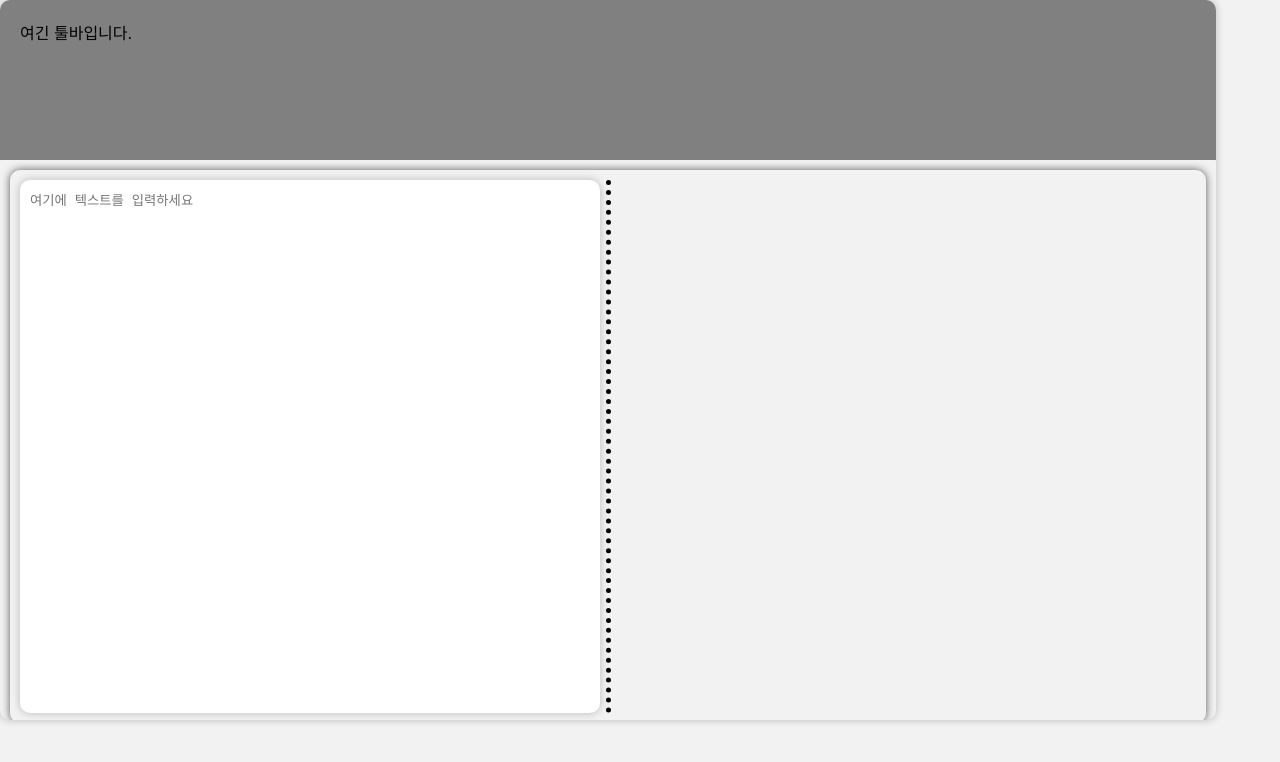
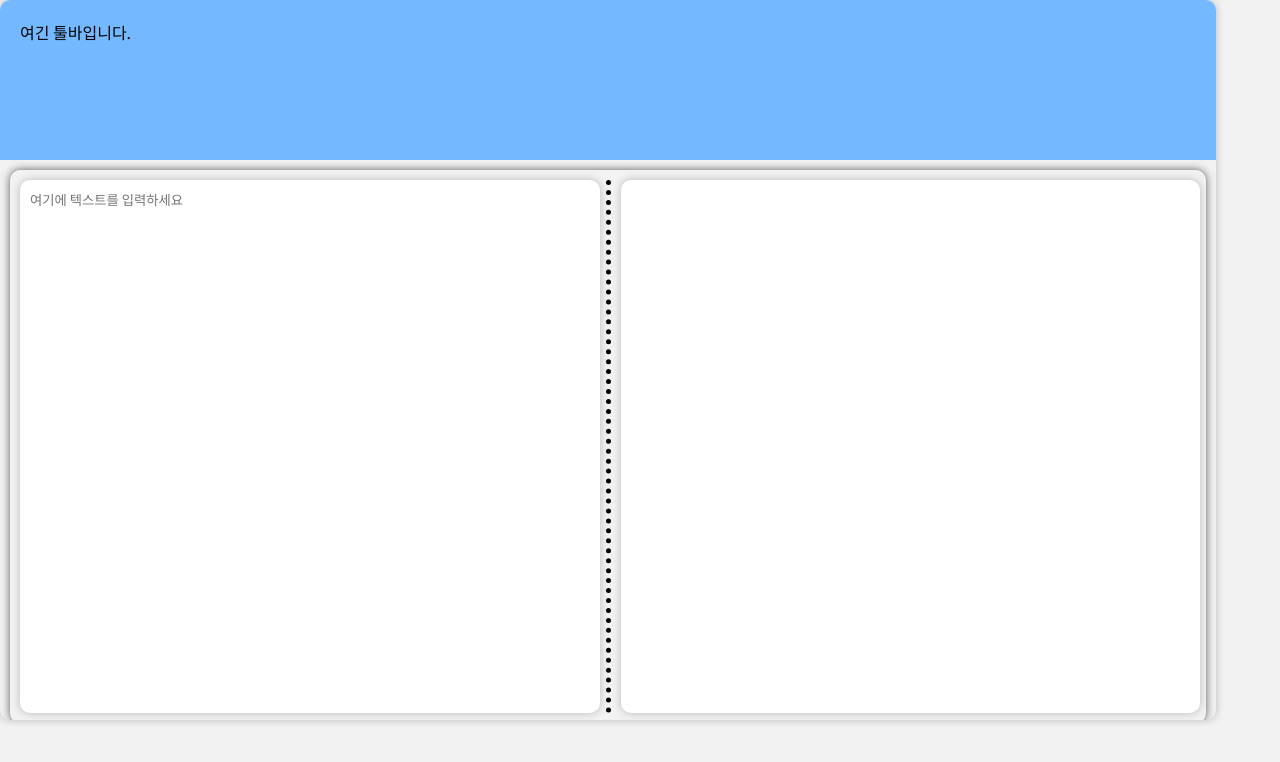
Before and after one commit to H-SChan/Modori, a React (Create React App) app: page / in a window 1280 px wide. Shown: the top 762 px of the page. Built offline with nearby package versions, Linux system fonts and the light colour scheme.

Commit message:
Canvas업데이트

```diff
--- a/src/components/CanvasToolBar.scss
+++ b/src/components/CanvasToolBar.scss
@@ -1,6 +1,7 @@
 .CanvasToolBar {
+    font-family: "Noto Sans KR", sans-serif;
     width: 100%;
     height: 15vh;
-    background: grey;
+    background: #74b9ff;
     padding: 20px;
 }
--- a/src/components/CanvasWrapper.js
+++ b/src/components/CanvasWrapper.js
@@ -14,7 +14,7 @@ function CanvasWrapper() {
                 ></textarea>
             </div>
             <div className="CanvasWrapper_draw_container">
-                <canvas></canvas>
+                <canvas className="CanvasWrapper_draw"></canvas>
             </div>
         </div>
     );
--- a/src/components/CanvasWrapper.scss
+++ b/src/components/CanvasWrapper.scss
@@ -1,3 +1,5 @@
+@import url("https://fonts.googleapis.com/css2?family=Noto+Sans+KR&display=swap");
+
 .CanvasWrapper {
     margin: 10px;
     padding: 10px;
@@ -5,12 +7,13 @@
     height: 74%;
     border-radius: 10px;
     display: flex;
-    justify-content: space-around;
+    justify-content: space-evenly;
     overflow: hidden;
     &_text_container {
         flex: 1;
     }
     &_text {
+        font-family: "Noto Sans KR", sans-serif;
         resize: none;
         width: 99%;
         height: 100%;
@@ -25,4 +28,16 @@
         border-left: 5px dotted;
         flex: 1;
     }
+    &_draw {
+        margin-left: 10px;
+        width: 99%;
+        height: 100%;
+        box-sizing: border-box;
+        outline: none;
+        border: none;
+        border-radius: 10px;
+        box-shadow: 0 0 8px rgba(0, 0, 0, 0.24);
+        padding: 10px;
+        background-color: white;
+    }
 }
```
